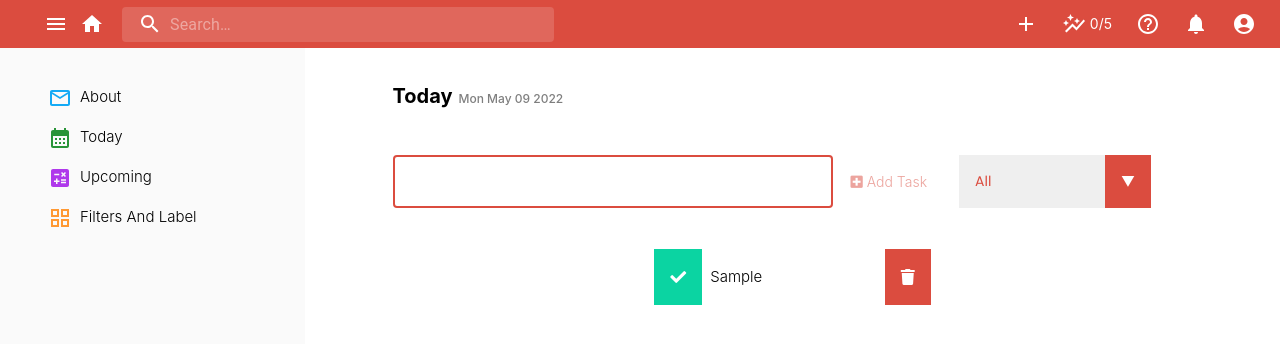
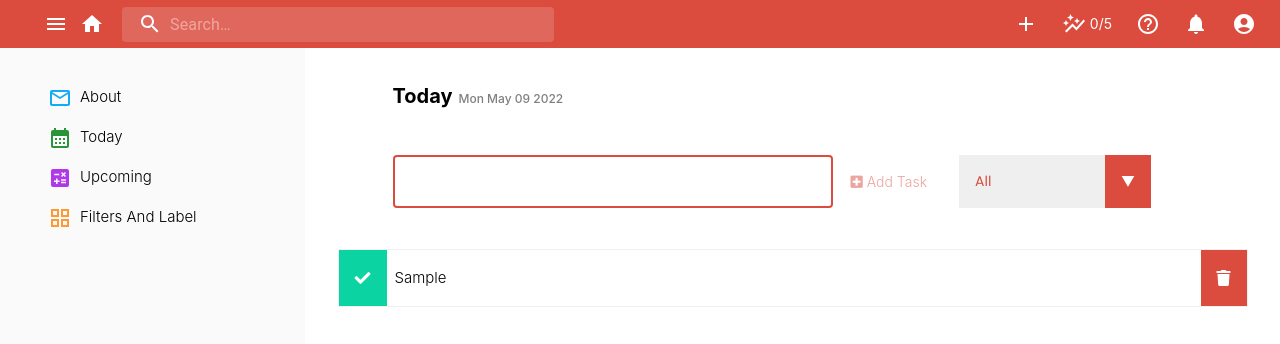
Before and after one commit to thorgan376/todolist-frontend, a React (Create React App) app: page / in a window 1280 px wide. Both pictures are taken after typing "Sample" into the empty fields and a click on the button "Add Task". Shown: the top 344 px of the page. Built offline with nearby package versions, Linux system fonts and the light colour scheme.

Commit message:
update 17/05/2022 10:58

```diff
--- a/src/components/Content/AddingTodo.js
+++ b/src/components/Content/AddingTodo.js
@@ -1,20 +1,25 @@
 import React, {useState} from "react";
 
 const AddingTodo = ({text, todo, todos, setTodos}) =>{
-    //Events: Complete, delete-pu to trash,...
+    //Events: Complete, delete todo,...
     const completeHandler = () => {
-        setTodos(todos.map((item) => {}
-        ));
+        setTodos(todos => todos.map(item => {
+            if(item.id === todo.id){
+                return {...item, completed: !todo.completed};
+            }
+            return item;
+        }));
     }
-    const deleteHandler = (event) => {
-        setTodos(todos.filter((item) => item.id !== todo.id));
+
+    const deleteHandler = () => {
+        setTodos(todos => todos.filter((item) => item.id !== todo.id));
     }
     return(
         <div className="todo">
-            <button className="complete-btn">
+            <button onClick={completeHandler} className="complete-btn">
                 <i className="fas fa-check"></i>
             </button>
-            <li className="todo-item">{text}</li>
+            <li className={`todo-item ${todo.completed ? "completed" : ""}`}>{text}</li>
             <button onClick={deleteHandler} className="trash-btn">
                 <i className="fas fa-trash"></i>
             </button>
--- a/src/components/Content/Content.css
+++ b/src/components/Content/Content.css
@@ -131,6 +131,9 @@ textarea:focus, input:focus{
   justify-content: space-between;
   align-items: center;
   transition: all 1s ease;
+  width: 910px;
+  word-break: break-all;
+  border: #f0f0f0 solid 1.5px;
 }
 .filter-todo {
   padding: 1rem;
--- a/src/components/Content/MainContent.js
+++ b/src/components/Content/MainContent.js
@@ -9,6 +9,7 @@ import './Content.css';
 function MainContent() {
     const [inputTodo, setInputTodo] = useState("");
     const [todos, setTodos] = useState([]);
+    const [status, setStatus] = useState("All");
     // const addTodo = (todo) => {
     //     setTodos([...todos, todo]);
     // }
```
